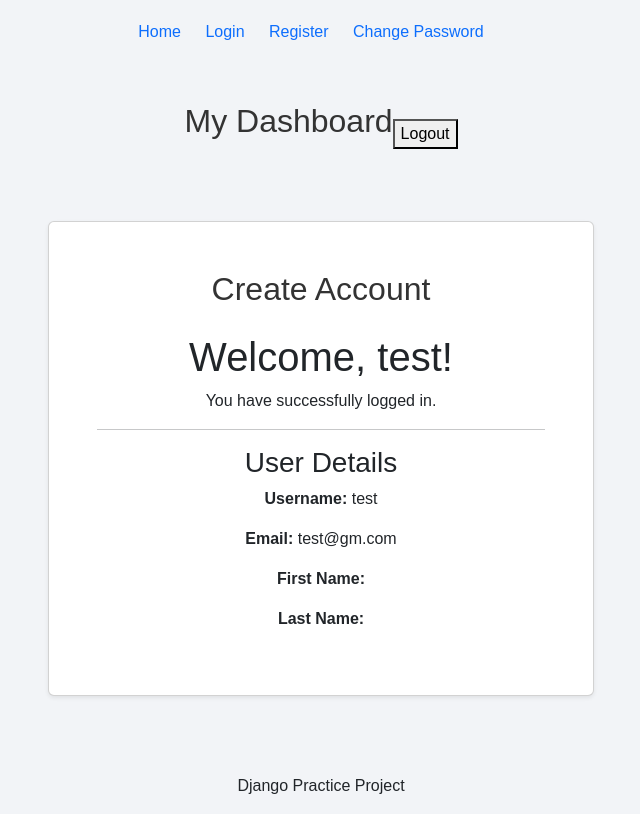
After one commit to karthickag04/learn_python_django, a Django app: page /accounts/dashboard/ in a window 1280 px wide. The commit adds this page. Shown: the whole page, without its empty margins (319-959 px from the left). Run offline with Django 5.2, Linux system fonts and the light colour scheme; a user stored in the database is signed in.

Commit message:
updated the demo files

```diff
--- a/django-practice/chat_ref.txt
+++ b/django-practice/chat_ref.txt
@@ -9,3 +9,7 @@ https://chatgpt.com/share/6ac498a4-004c-83ee-9d30-15116993bb2d
 
 chat ref  for custom profile using django user model
 https://chatgpt.com/share/6ae2e8ed-57d0-83ee-8911-7a771f065244
+
+
+chat ref for login workflow with dashboard
+https://chatgpt.com/share/6ae9813f-478c-83e8-b079-d396cdb54e9f
--- /dev/null
+++ b/django-practice/mysite/accounts/templates/accounts/dashboard.html
@@ -0,0 +1,70 @@
+{% extends "base.html" %} {% block title %} Register {% endblock %}
+{% block content %}
+
+    <div class="navbar">
+
+        <h2>My Dashboard</h2>
+
+        <form method="POST" action="{% url 'accounts:logout' %}">
+
+            {% csrf_token %}
+
+            <button type="submit">
+                Logout
+            </button>
+
+        </form>
+
+    </div>
+    <div class="container">
+  <div class="row justify-content-center">
+    <div class="col-12 col-md-8 col-lg-6">
+      <div class="card shadow-sm mt-5 mb-5">
+        <div class="card-body p-4 p-md-5">
+          <h2 class="text-center mb-4">Create Account</h2>
+
+
+
+            <h1>
+                Welcome, {{ user.username }}!
+            </h1>
+
+            <p>
+                You have successfully logged in.
+            </p>
+
+            <hr>
+
+            <h3>User Details</h3>
+
+            <p>
+                <strong>Username:</strong>
+                {{ user.username }}
+            </p>
+
+            <p>
+                <strong>Email:</strong>
+                {{ user.email }}
+            </p>
+
+            <p>
+                <strong>First Name:</strong>
+                {{ user.first_name }}
+            </p>
+
+            <p>
+                <strong>Last Name:</strong>
+                {{ user.last_name }}
+            </p>
+
+
+
+
+     </div>
+      </div>
+    </div>
+  </div>
+</div>
+
+
+{% endblock %}
--- a/django-practice/mysite/accounts/templates/accounts/register.html
+++ b/django-practice/mysite/accounts/templates/accounts/register.html
@@ -67,6 +67,10 @@
             <div class="d-grid mt-4">
               <button type="submit" class="btn btn-primary">Register</button>
             </div>
+
+
+
+
           </form>
         </div>
       </div>
--- a/django-practice/mysite/accounts/urls.py
+++ b/django-practice/mysite/accounts/urls.py
@@ -14,4 +14,14 @@ urlpatterns = [
         views.change_password_view,
         name="change_password",
     ),
+    path(
+        'dashboard/',
+        views.dashboard,
+        name='dashboard'
+    ),
+      path(
+        'logout/',
+        views.logout_view,
+        name='logout'
+    ),
 ]
--- a/django-practice/mysite/accounts/views.py
+++ b/django-practice/mysite/accounts/views.py
@@ -1,11 +1,44 @@
 from django.shortcuts import redirect, render
 from .forms import RegisterForm, LoginForm
+from django.contrib.auth import authenticate, login, logout
+from django.contrib import messages
+from django.contrib.auth.decorators import login_required
+
 from .models import Profile
 
 
 def login_view(request):
-    form = LoginForm()
-    return render(request, "accounts/login.html", {"form": form})
+
+    #  if request.user.is_authenticated:
+    #     return redirect('dashboard')
+
+    if request.method == 'POST':
+
+        form = LoginForm(
+            request,
+            data=request.POST
+        )
+
+        if form.is_valid():
+
+            user = form.get_user()
+
+            login(request, user)
+
+            return redirect('accounts:dashboard')
+
+        else:
+
+            messages.error(
+                request,
+                'Invalid username or password'
+            )
+
+
+    else:
+
+        form = LoginForm()
+        return render(request, "accounts/login.html", {"form": form})
 
 
 def register_view(request):
@@ -32,3 +65,29 @@ def register_view(request):
 
 def change_password_view(request):
     return render(request, "accounts/change_password.html")
+
+
+# Dashboard View
+@login_required(login_url='accounts:login')
+def dashboard(request):
+
+    context = {
+        'user': request.user
+    }
+
+    return render(
+        request,
+        'accounts/dashboard.html',
+        context
+    )
+
+@login_required(login_url='accounts:login')
+def logout_view(request):
+
+    if request.method == 'POST':
+
+        logout(request)
+
+        return redirect('accounts:login')
+
+    return redirect('accounts:dashboard')
--- a/django-practice/mysite/templates/base.html
+++ b/django-practice/mysite/templates/base.html
@@ -39,7 +39,11 @@
             <a href="{% url 'accounts:change_password' %}">
                 Change Password
             </a>
+
+
         </nav>
+
+
     </header>
 
 
```
Also changed, not shown: django-practice/mysite/accounts/forms.py (+17 -1 lines), django-practice/mysite/accounts/templates/accounts/login.html (+39 -5 lines), django-practice/mysite/config/settings.py (+9 -0 lines), django-practice/mysite/db.sqlite3.
